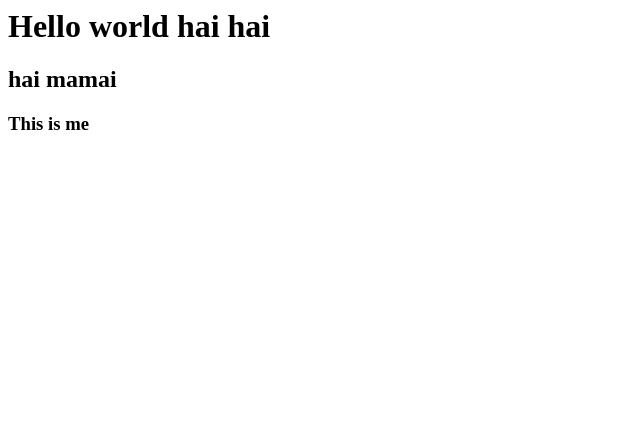
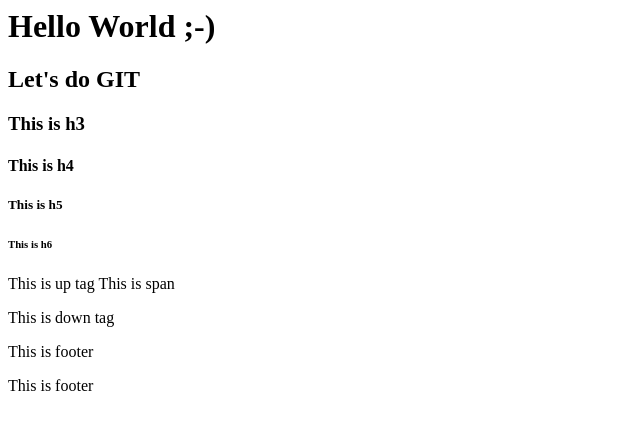
Before and after one commit to mamai3838/asas-laman-sesawang, a plain HTML site: page hai.html in a window 1280 px wide. Shown: the whole page, without its empty margins (0-640 px from the left). Drawn offline with Linux system fonts and the light colour scheme.

Commit message:
ada tambah sikit

```diff
--- a/hai.html
+++ b/hai.html
@@ -1,13 +1,32 @@
 <html>
-    <!DOCTYPE html>
-    <head>
-        <title<Welcome MAMAI></tittle>
-    </head>
+  <!DOCTYPE html>
+  <head>
+    <title>Welcome</title>
+  </head>
 
-    <!--this is body. the main content will be inside here-->
-    <body>
-     <!--this is a comment. Comment are not displayed in the browser-->
+  <!-- This is body, the main content will be inside here -->
+  <body>
+    <!--This is a comment. Comments are not displayed in the browser-->
 
-    <h1>Hello world hai hai</h1>
-    <h2>hai mamai</h2>
-    <h3>This is me</h3>
+    <h1>Hello World ;-)</h1>
+    <h2>Let's do GIT</h2>
+    <h3>This is h3</h3>
+    <h4>This is h4</h4>
+    <h5>This is h5</h5>
+    <h6>This is h6</h6>
+
+
+    <p>
+      This is up tag
+      <span>This is span</span>
+      <p>This is down tag</p>
+    </p>
+
+  </body>
+<footer>
+    <p>This is footer</p>
+  </footer>
+</html>  <footer>
+    <p>This is footer</p>
+  </footer>
+</html>
```
